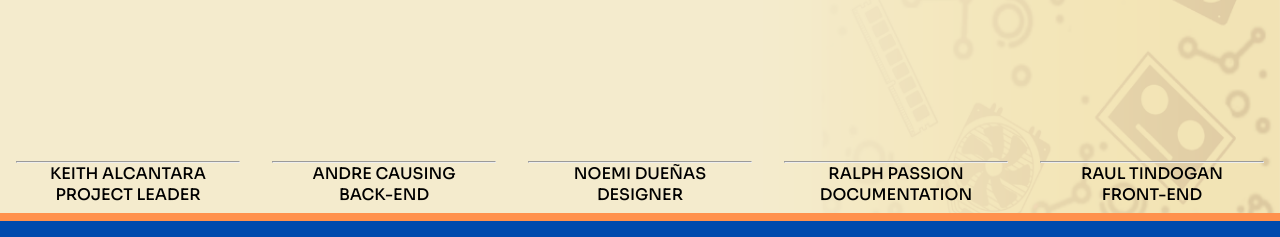
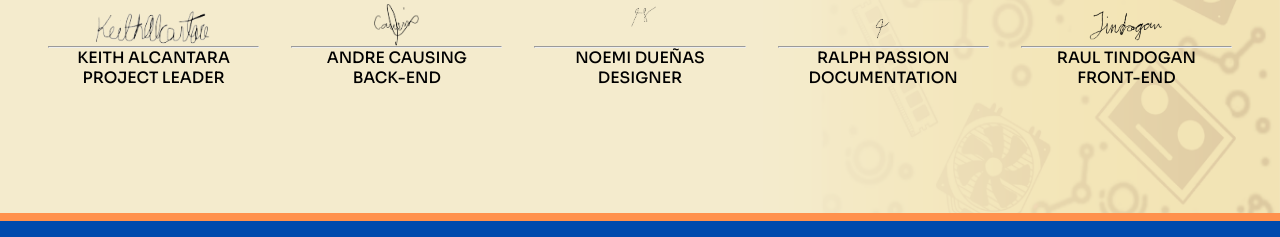
Before and after one commit to StephenAlcantara/pyventures-certificate, a plain HTML site: page index.html in a window 1280 px wide. Shown: the part 563-800 px from the top of the page. Drawn offline with Linux system fonts and the light colour scheme.

Commit message:
finished signatures layout

```diff
--- a/index.html
+++ b/index.html
@@ -39,31 +39,31 @@
 
         <div class="signatures">
             <div class="holder">
-                <div class="sign"></div>
+                <div class="sign keith"></div>
                 <hr>
                 <div class="sign-name">KEITH ALCANTARA</div>
                 <div class="sign-role">PROJECT LEADER</div>
             </div>
             <div class="holder">
-                <div class="sign"></div>
+                <div class="sign andre"></div>
                 <hr>
                 <div class="sign-name">ANDRE CAUSING</div>
                 <div class="sign-role">BACK-END</div>
             </div>
             <div class="holder">
-                <div class="sign"></div>
+                <div class="sign noemi"></div>
                 <hr>
                 <div class="sign-name">NOEMI DUEÑAS</div>
                 <div class="sign-role">DESIGNER</div>
             </div>
             <div class="holder">
-                <div class="sign"></div>
+                <div class="sign ralph"></div>
                 <hr>
                 <div class="sign-name">RALPH PASSION</div>
                 <div class="sign-role">DOCUMENTATION</div>
             </div>
             <div class="holder">
-                <div class="sign"></div>
+                <div class="sign raul"></div>
                 <hr>
                 <div class="sign-name">RAUL TINDOGAN</div>
                 <div class="sign-role">FRONT-END</div>
--- a/style.css
+++ b/style.css
@@ -3,6 +3,12 @@
 :root {
     --bg-cert: url('assets/bg.png');
     --logo: url('assets/logo.png');
+
+    --keith: url('assets/keith.png');
+    --andre: url('assets/andre.png');
+    --noemi: url('assets/noemi.png');
+    --ralph: url('assets/ralph.png');
+    --raul: url('assets/raul.png');
 
     --bd-blue: #004AAD;
     --bd-orange: #FF914D;
@@ -89,6 +95,7 @@ body {
     background-image: var(--logo);
     background-size: contain;
     background-repeat: no-repeat;
+    background-position: center;
 }
 
 .subtitle {
@@ -111,19 +118,46 @@ body {
 }
 
 .desc {
-    font-size: max(.7rem, .7rem + .35vw);
+    font-size: max(.5rem, .5rem + .35vw);
     color: var(--desc-accent);
     font-weight: bold;
 }
 
 .signatures {
+    font-size: max(.7rem, .7rem + .35vw);
     width: 100%;
-    position: absolute;
-    bottom: 2rem;
-    left: 0;
     display: grid;
     grid-template-columns: repeat(5, 1fr);
     padding-inline: 1rem;
     gap: 2rem;
     text-align: center;
+    margin-top: 6rem;
 }
+
+.sign {
+    width: 100%;
+    height: 100%;
+    background-size: contain;
+    background-repeat: no-repeat;
+    background-position: center;
+}
+
+.keith {
+    background-image: var(--keith);
+}
+
+.andre {
+    background-image: var(--andre);
+}
+
+.noemi {
+    background-image: var(--noemi);
+}
+
+.ralph {
+    background-image: var(--ralph);
+}
+
+.raul {
+    background-image: var(--raul);
+}
```
